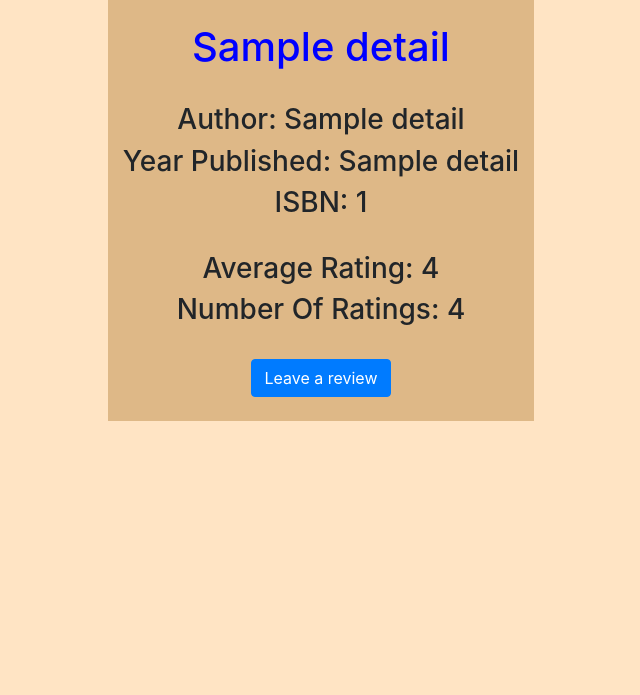
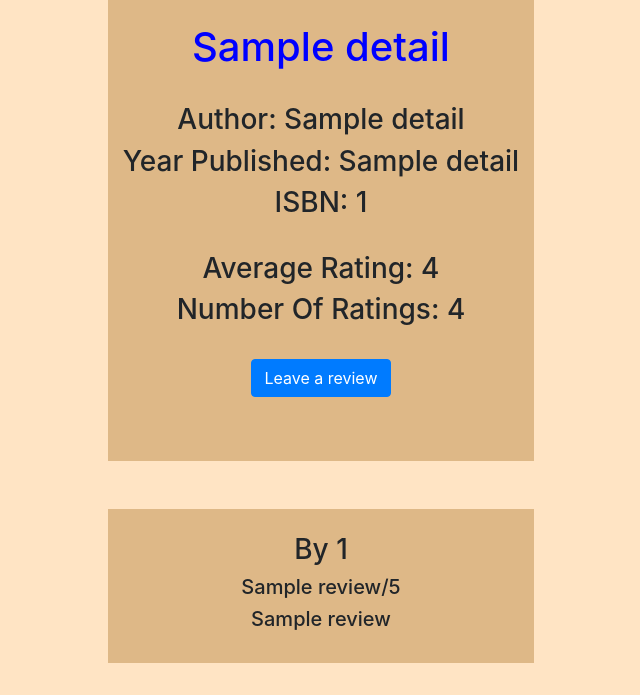
Before and after one commit to DShaulov/CS50-Web-Project1, a Flask app: template templates/books.html in a window 1280 px wide. Shown: the part 105-800 px from the top of the page, without its empty margins (319-959 px from the left). Run offline with Flask 2, Linux system fonts and the light colour scheme; the template is opened without the code that fills it: most values are stand-ins (such as "Sample title", 1, 10 or a date in 2020); some libraries are stand-ins or nearby versions.

Commit message:
14:57 28/02

```diff
--- a/application.py
+++ b/application.py
@@ -89,18 +89,18 @@ def search():
         print(dbQuery)
         return render_template("search.html", dbQuery=dbQuery)
 
-@app.route("/books/<string:book>", methods=['GET', 'POST'])
+@app.route("/books/<string:book>", methods=['GET'])
 def books(book):
     if request.method == "GET":
         bookName = book
         details = db.execute("SELECT * FROM books WHERE title = :title", {"title": bookName}).fetchall()
         isbn = db.execute("SELECT isbn FROM books WHERE title = :title", {"title": bookName}).fetchall()
+        reviews = db.execute("SELECT username,review,rating FROM users INNER JOIN review ON users.id = review.id WHERE isbn= :isbn",
+                            {"isbn": isbn[0][0]}).fetchall()
+        print(reviews)
         ratings = grRequest(isbn[0][0])
         print(ratings)
-        return render_template("books.html", details=details, ratings=ratings)
-
-    if request.method == "POST":
-        return render_template("review.html")
+        return render_template("books.html", details=details, ratings=ratings, reviews=reviews)
 
 @app.route("/review", methods=["POST", "GET"])
 def review():
@@ -108,7 +108,33 @@ def review():
         return render_template("review.html")
 
     if request.method == "POST":
-        print("The form content is: " + request.form.get("review"))
-        print("The rating is: " + request.form.get('rating'))
+        db.execute("INSERT INTO review (id, review, rating, isbn) VALUES (:ids, :review, :rating, :isbn)",
+                    {"ids": session["user_id"], "review": request.form.get("review"), "rating": request.form.get("rating"),
+                    "isbn": request.form.get("isbn")})
+        db.commit()
         thankyou = "Thank you for submitting a review"
         return render_template("search.html", thankyou=thankyou)
+
+@app.route("/reviewpost", methods=["POST"])
+def reviewPost():
+    isbn = request.form.get("isbn")
+    print(isbn)
+    userReviews = db.execute("SELECT username,review,rating FROM users INNER JOIN review ON users.id = review.id WHERE isbn= :isbn AND users.id= :ids",
+                            {"isbn": isbn, "ids": session['user_id']}).fetchall()
+    print(userReviews)
+
+    if userReviews != []:
+        title = request.form.get("title")
+        bookName = title
+        details = db.execute("SELECT * FROM books WHERE title = :title", {"title": bookName}).fetchall()
+        isbn = db.execute("SELECT isbn FROM books WHERE title = :title", {"title": bookName}).fetchall()
+        reviews = db.execute("SELECT username,review,rating FROM users INNER JOIN review ON users.id = review.id WHERE isbn= :isbn",
+                            {"isbn": isbn[0][0]}).fetchall()
+        ratings = grRequest(isbn[0][0])
+        errorMulti = "*you already reviewed this book"
+        return render_template("books.html", details=details, ratings=ratings, reviews=reviews, errorMulti=errorMulti)
+
+
+
+
+    return render_template("review.html", isbn=isbn)
--- a/templates/books.html
+++ b/templates/books.html
@@ -8,7 +8,7 @@
 <br>
 <br>
     <div style="text-align: center; background-color: burlywood;" class="col-4 offset-4">
-        <form action="{{ url_for('books') }}" method=>
+        <form action="{{ url_for('reviewPost') }}" method="POST">
             <br>
             <h1 style="color: blue;">{{ details[0][1] }}</h1>
             <br>
@@ -19,8 +19,23 @@
             <h3>Average Rating: {{ ratings[1] }}</h3>
             <h3>Number Of Ratings: {{ ratings[0] }}</h3>
             <br>
+            <input type="text" value='{{ details[0][1] }}' name="title" id="title" hidden="true">
+            <input type="text" value='{{ details[0][0] }}' name="isbn" id="isbn" hidden="true">
             <input type="submit" value="Leave a review" class="btn btn-primary">
             <br><br>
+            <p class="error">{{ errorMulti }}</p>
+            <br>
         </form>
     </div>
+    <br>
+    <br>
+    <div style="text-align: center; background-color: burlywood;" class="col-4 offset-4">
+        {% for review in reviews %}
+            <br>
+            <h3>By {{ review[0] }}</h3>
+            <h5>{{ review[2]}}/5 </h5>
+            <h5>{{ review[1] }}</h5>
+            <br>
+        {% endfor %}
+    </div>
 {% endblock %}
--- a/templates/review.html
+++ b/templates/review.html
@@ -24,6 +24,7 @@
             <textarea name="review" id="review" cols="30" rows="10" class="form-control" form="reviewForm"></textarea>
             <br>
             <input type="submit" class="form-control col-2 offset-5 custom-form" value="Submit" style="background-color: blue; color: white   ;">
+            <input type="text" value="{{ isbn }}" id="isbn" name="isbn" hidden="true">
         </form>
     </div>
 {% endblock %}
```
Also changed, not shown: static/javascript/script.js (line endings or trailing spaces), 3 other files.
